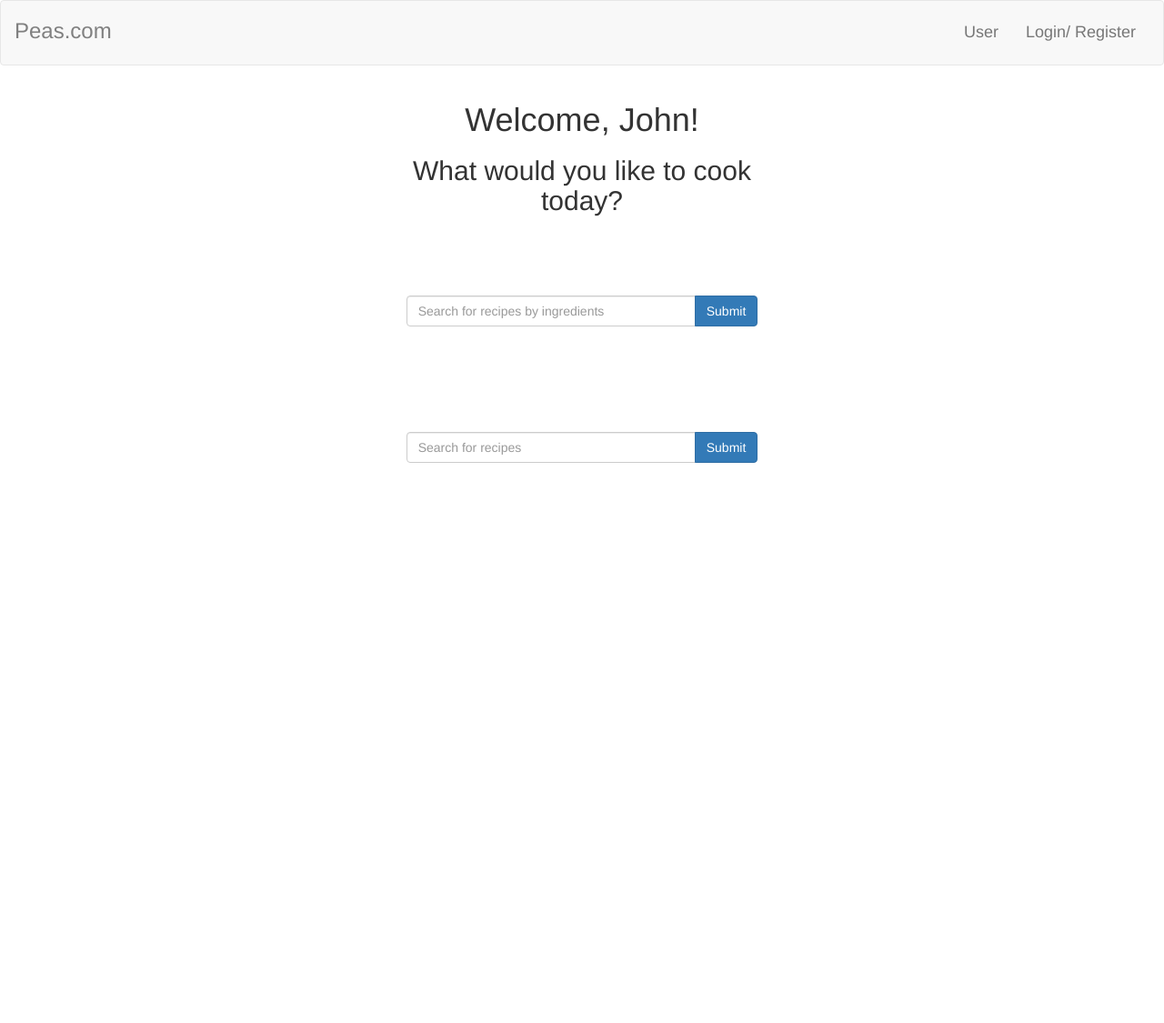
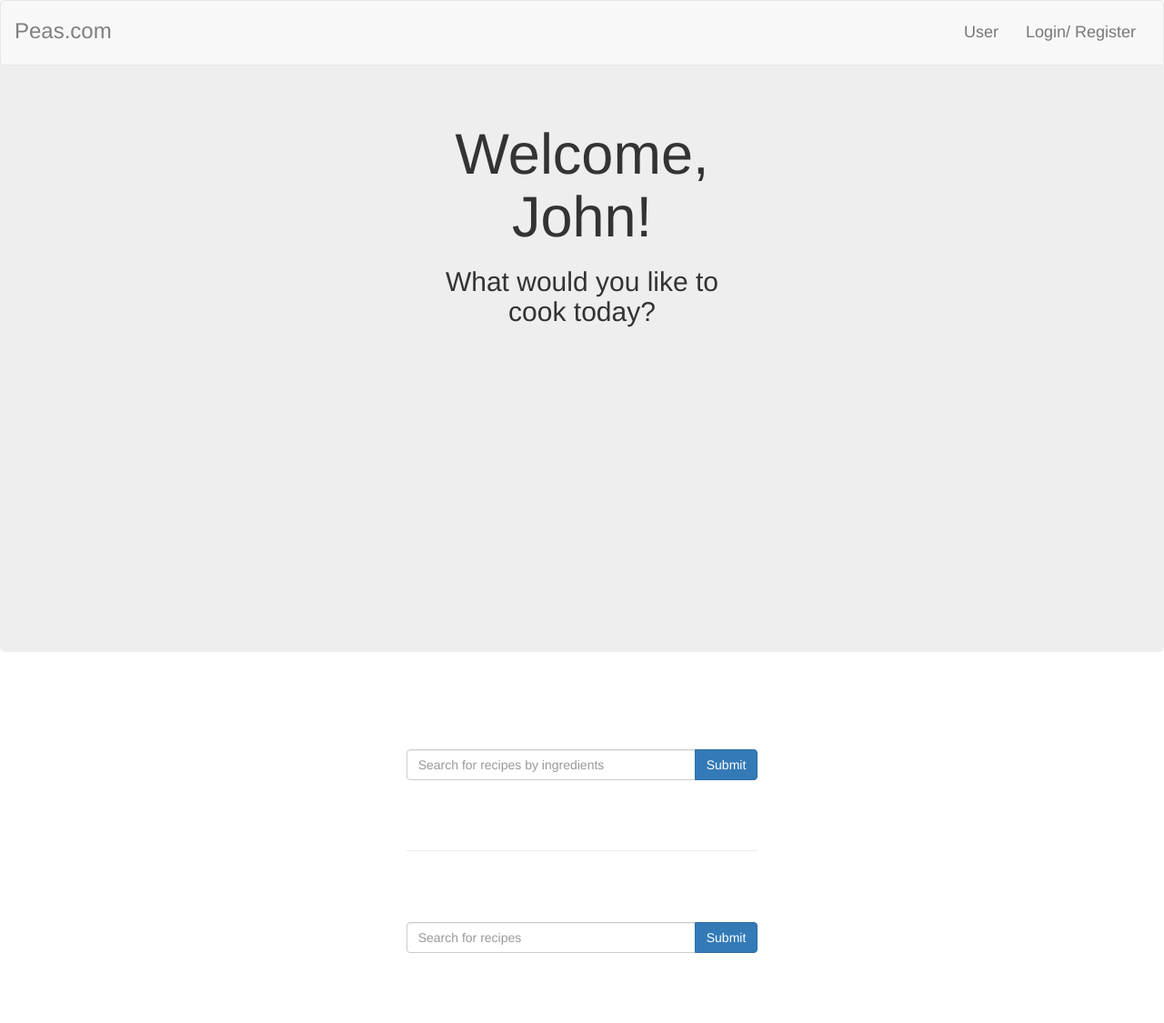
Before and after one commit to jfantab/peas.com, a PHP site: page /main.html in a window 1280 px wide. Shown: the whole page at 91% size. Before the commit the page ends 509 px from the top, so only its background shows below. Run offline with PHP 8.4, Linux system fonts and the light colour scheme.

Commit message:
Add jumbotron

```diff
--- a/home.css
+++ b/home.css
@@ -1,14 +1,15 @@
 .formSearch {
     margin-top: 20%;
-    margin-bottom: 30%;
+    margin-bottom: 20%;
 }
 
 .main {
-    height: 500px;
+
 }
 
 .welcome {
-
+    margin-top: -2%;
+    height: 650px;
 }
 
 #links {
--- a/main.html
+++ b/main.html
@@ -19,14 +19,15 @@
         </div>
     </div>
     <div class="container-fluid main">
-        <div class="row">
-            <div class="col-sm-4">
+        <div class="row jumbotron jumbotron-fluid welcome">
+            <div class="container-fluid">
+                <div class="col-sm-4"></div>
+                <div class="col-sm-4 text-center">
+                    <h1>Welcome, John!</h1>
+                    <h2>What would you like to cook today?</h2>
+                </div>
+                <div class="col-sm-4"></div>
             </div>
-            <div class="col-sm-4 text-center welcome">
-                <h1>Welcome, John!</h1>
-                <h2>What would you like to cook today?</h2>
-            </div>
-            <div class="col-sm-4"></div>
         </div>
         <div class="search">
             <div class="col-sm-4"></div>
@@ -39,6 +40,7 @@
                         </span>
                     </div>
                 </form>
+                <hr>
                 <form name="searchBar" class="formSearch">
                     <div class="input-group">
                         <input class="form-control" type="text" placeholder="Search for recipes" value="" id="recipes">
```
Also changed, not shown: 1 other file.
